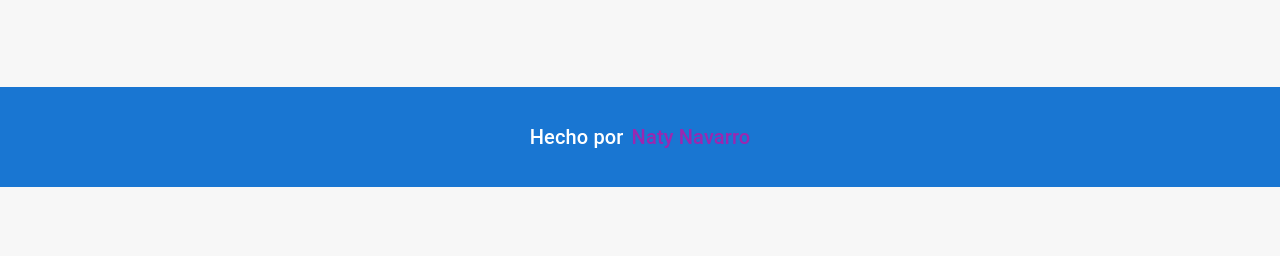
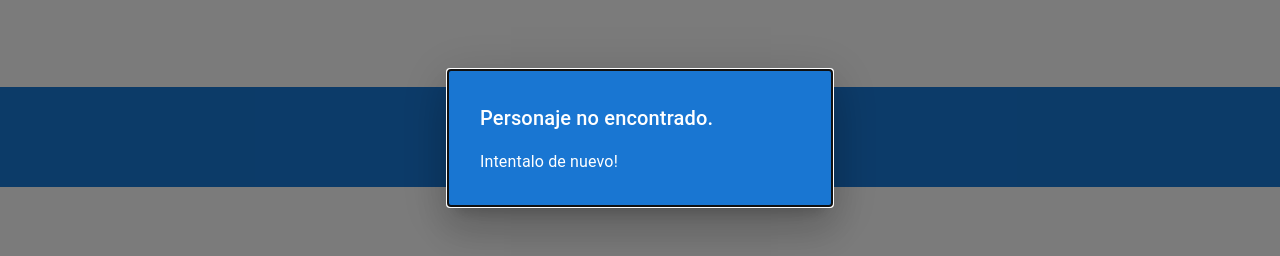
Before and after one commit to Nataliasoledadnavarro/Rick-and-Morty, a React (Create React App) app: page / in a window 1280 px wide. Shown: the part 262-518 px from the top of the page. Built offline with nearby package versions, Linux system fonts and the light colour scheme; no server answers.

Commit message:
Implementando modal personaje no encontrado.

```diff
--- a/src/components/DetallePersonaje.js
+++ b/src/components/DetallePersonaje.js
@@ -16,7 +16,7 @@
   useEffect(() => {
     fetch(`https://rickandmortyapi.com/api/character/${params.idPersonaje}`)
       .then((res) => res.json())
-      .then((data) => setPersonaje(data));
+      .then((data) => setPersonaje(data))
   }, [params.idPersonaje]);
 
   return (
--- /dev/null
+++ b/src/components/ModalError.js
@@ -0,0 +1,41 @@
+
+import Box from '@mui/material/Box';
+import Typography from '@mui/material/Typography';
+import Modal from '@mui/material/Modal';
+import { useState} from "react";
+
+const ModalError = ({abrirModal, cerrarModal}) =>{
+    console.log(cerrarModal)
+    console.log(abrirModal)
+    const style = {
+        position: 'absolute',
+        top: '50%',
+        left: '50%',
+        transform: 'translate(-50%, -50%)',
+        width: 320,
+        bgcolor:'primary.main',
+        color: 'primary.contrastText',
+        border: 'none',
+        boxShadow: 24,
+        p: 4,
+      };
+    return(
+      <Modal
+        open={abrirModal}
+        onClose={cerrarModal}
+        aria-labelledby="modal-modal-title"
+        aria-describedby="modal-modal-description"
+      >
+        <Box sx={style}>
+          <Typography id="modal-modal-title" variant="h6" component="h2">
+            Personaje no encontrado.
+          </Typography>
+          <Typography id="modal-modal-description" sx={{ mt: 2 }}>
+            Intentalo de nuevo!
+          </Typography>
+        </Box>
+      </Modal>
+    )
+}
+
+export default ModalError;
--- a/src/components/Personajes.js
+++ b/src/components/Personajes.js
@@ -4,6 +4,7 @@
 import Form from "./Form";
 import Box from "@mui/material/Box";
 import Paginado from "./Paginado";
+import ModalError from "./ModalError"
 
 const Personajes = () => {
   const [personajes, setPersonajes] = useState([]);
@@ -12,6 +13,7 @@
   const [loading, setLoading] = useState(false);
   const [paginaActual, setPaginaActual] = useState(1);
   const [cantidadPaginas, setCantidadPaginas] = useState(0);
+  const [abrirModal, setAbrirModal] = useState(false)
 
   const handleProximaPagina = () => {
     setPaginaActual(paginaActual + 1);
@@ -29,6 +31,9 @@
     setPaginaActual(1)
   }
 
+  const handleCerrarModal = () =>{
+    setAbrirModal(false)
+  }
   useEffect(() => {
     setLoading(true);
 
@@ -37,11 +42,15 @@
     )
       .then((res) => res.json())
       .then((data) => {
-        setPersonajes(data.results);
+        setPersonajes(data.results || []);
         setCantidadPaginas(data.info.pages);
         setLoading(false);
-      });
-  }, [busqueda, paginaActual,cantidadPaginas]);
+
+      })
+      .catch(() => {setAbrirModal(true)})
+
+  }, [busqueda, paginaActual,cantidadPaginas, abrirModal]);
+
 
   const handleChange = (e) => {
     setValorDelInput(e.target.value);
@@ -76,6 +85,7 @@
         paginaActual={paginaActual}
         cantidadPaginas={cantidadPaginas}
       />
+      {abrirModal && <ModalError abrirModal={abrirModal} cerrarModal={handleCerrarModal}/>}
     </Container>
   );
 };
```
